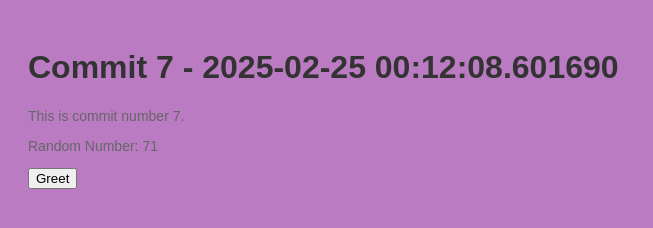
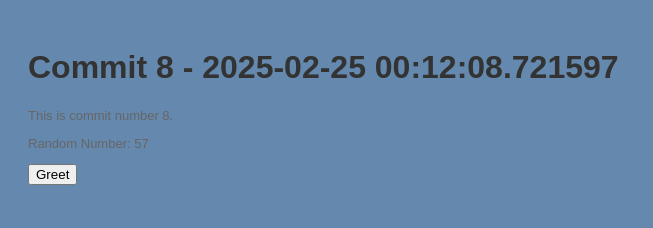
Before and after one commit to polishflits/autogen-repo-20250225001205, a plain HTML site: page index.html in a window 1280 px wide. Shown: the whole page, without its empty margins (0-653 px from the left). Drawn offline with Linux system fonts and the light colour scheme.

Commit message:
📝 Auto commit 8 with HTML, CSS, and JS

```diff
--- a/index.html
+++ b/index.html
@@ -2,13 +2,13 @@
     <!DOCTYPE html>
     <html>
     <head>
-        <title>Commit 7 - 2025-02-25 00:12:08.601690</title>
+        <title>Commit 8 - 2025-02-25 00:12:08.721597</title>
         <link rel="stylesheet" href="style.css">
     </head>
     <body>
-        <h1>Commit 7 - 2025-02-25 00:12:08.601690</h1>
-        <p>This is commit number 7.</p>
-        <p>Random Number: 71</p>
+        <h1>Commit 8 - 2025-02-25 00:12:08.721597</h1>
+        <p>This is commit number 8.</p>
+        <p>Random Number: 57</p>
         <button onclick="greet()">Greet</button>
         <script src="script.js"></script>
     </body>
--- a/script.js
+++ b/script.js
@@ -2,4 +2,4 @@
     function greet() {
         alert('Hello from commit ' + commitNumber + '!');
     }
-    var commitNumber = 7;
+    var commitNumber = 8;
--- a/style.css
+++ b/style.css
@@ -1,7 +1,7 @@
 
     body {
         font-family: Arial, sans-serif;
-        background-color: #ba7bc3;
+        background-color: #6488ae;
         padding: 20px;
     }
     h1 {
@@ -9,5 +9,5 @@
     }
     p {
         color: #666;
-        font-size: 14px;
+        font-size: 13px;
     }
```
